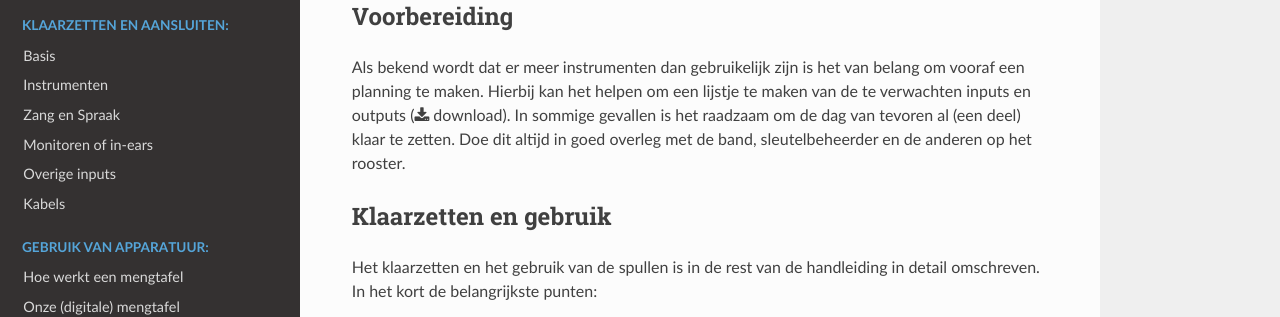
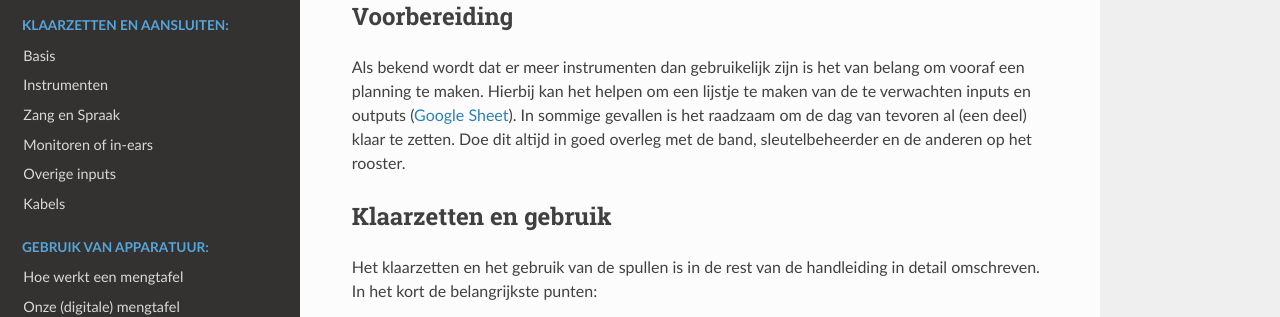
Before and after one commit to edewaal97/docs-geluid-reddingsark-bunschoten, a Sphinx documentation site: the page built from source/waarom-en-hoe.rst, in a window 1280 px wide and 900 px high, scrolled down 424 px. Shown: the part 152-469 px from the top of the window. Built offline with Sphinx 7.4.7 and the Read the Docs theme 2.0.0, drawn with Linux system fonts in a browser that asks for light colours.

Commit message:
Update inputs-outputs ontwerp

```diff
--- a/source/waarom-en-hoe.rst
+++ b/source/waarom-en-hoe.rst
@@ -8,7 +8,7 @@ Zorg er voor dat het voor iedereen leuk blijft om dit te doen. Eén van de groot
 
 Voorbereiding
 ----------------------
-Als bekend wordt dat er meer instrumenten dan gebruikelijk zijn is het van belang om vooraf een planning te maken. Hierbij kan het helpen om een lijstje te maken van de te verwachten inputs en outputs (:download:`download <downloads/inputs-outputs-ontwerp.xltx>`). In sommige gevallen is het raadzaam om de dag van tevoren al (een deel) klaar te zetten. Doe dit altijd in goed overleg met de band, sleutelbeheerder en de anderen op het rooster.
+Als bekend wordt dat er meer instrumenten dan gebruikelijk zijn is het van belang om vooraf een planning te maken. Hierbij kan het helpen om een lijstje te maken van de te verwachten inputs en outputs (`Google Sheet <https://docs.google.com/spreadsheets/d/1_6nk2tpnW0HhCWtJOTFkZXhamcLD3VnQVE6J7hLjyhU/template/preview>`_). In sommige gevallen is het raadzaam om de dag van tevoren al (een deel) klaar te zetten. Doe dit altijd in goed overleg met de band, sleutelbeheerder en de anderen op het rooster.
 
 Klaarzetten en gebruik
 -----------------------
```
Also changed, not shown: 1 other file.
